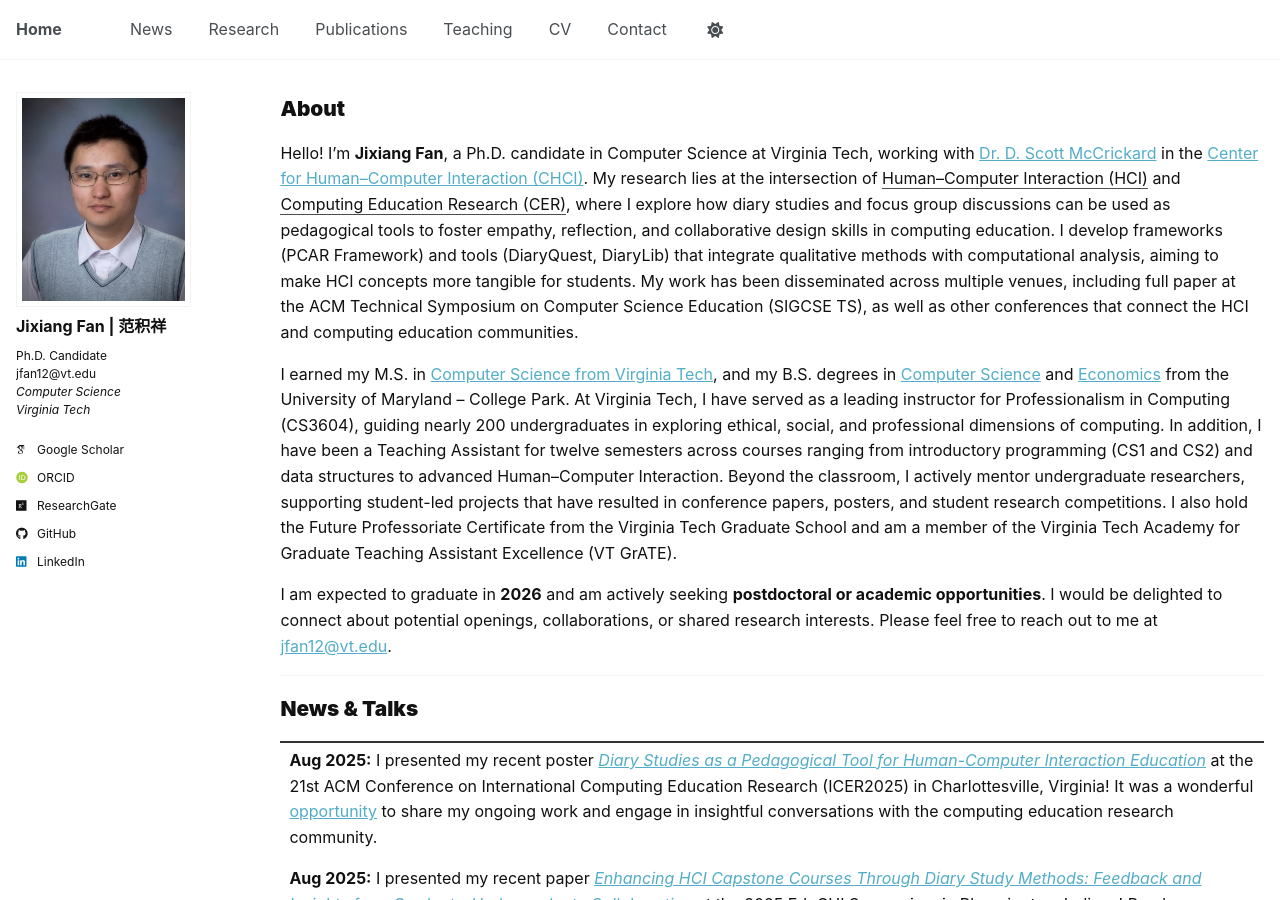
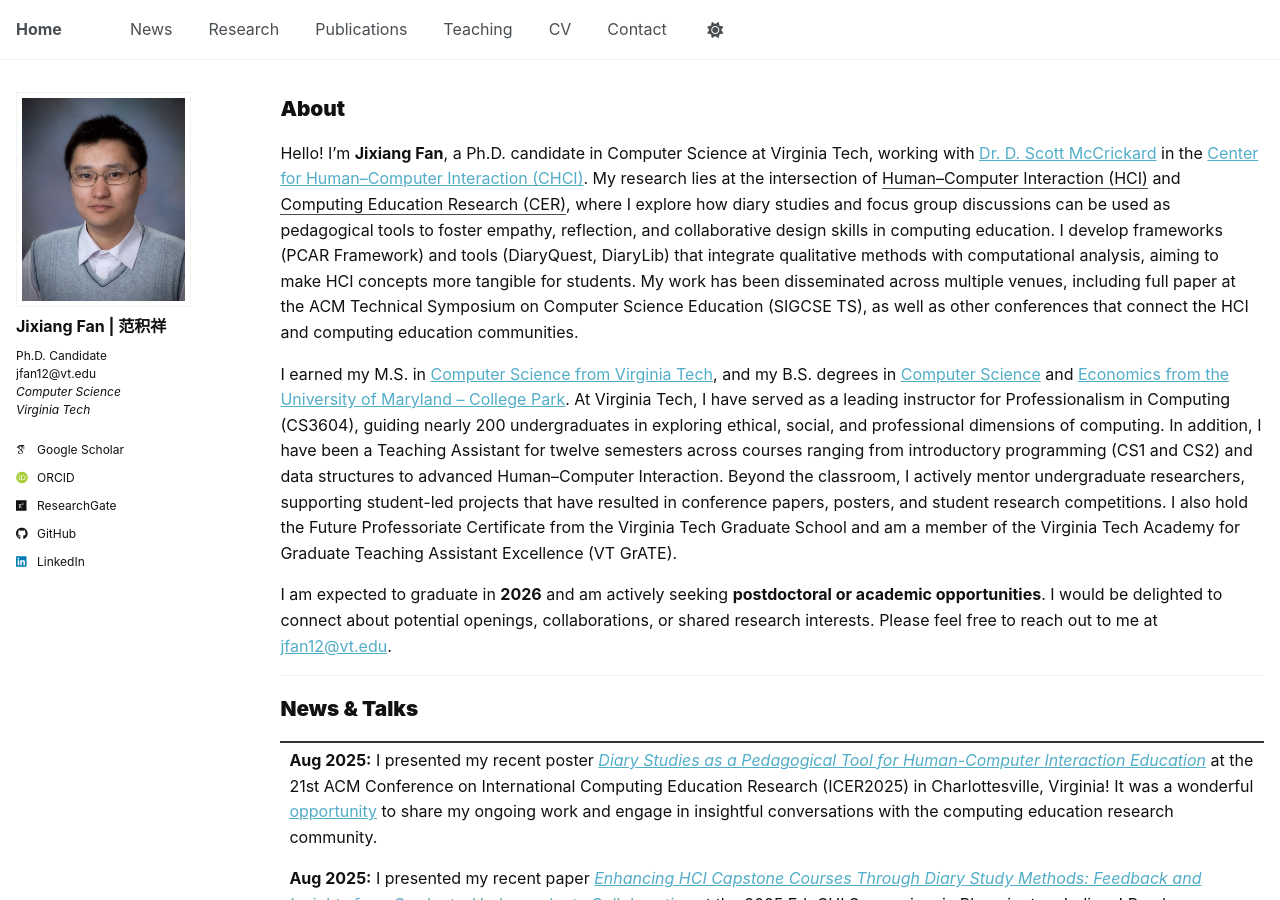
Before and after one commit to JixiangFan/web, a Jekyll site: the page built from _pages/about.md, in a window 1280 px wide and 900 px high. Built offline with Jekyll 4.4.1, drawn with Linux system fonts in a browser that asks for light colours; some web fonts are replaced.

```diff
--- a/_pages/about.md
+++ b/_pages/about.md
@@ -47,7 +47,7 @@ redirect_from:
 
 Hello! I’m **Jixiang Fan**, a Ph.D. candidate in Computer Science at Virginia Tech, working with [Dr. D. Scott McCrickard](https://people.cs.vt.edu/mccricks/) in the [Center for Human–Computer Interaction (CHCI)](https://hci.icat.vt.edu/). My research lies at the intersection of <u>Human–Computer Interaction (HCI)</u> and <u>Computing Education Research (CER)</u>, where I explore how diary studies and focus group discussions can be used as pedagogical tools to foster empathy, reflection, and collaborative design skills in computing education. I develop frameworks (PCAR Framework) and tools (DiaryQuest, DiaryLib) that integrate qualitative methods with computational analysis, aiming to make HCI concepts more tangible for students. My work has been disseminated across multiple venues, including full paper at the ACM Technical Symposium on Computer Science Education (SIGCSE TS), as well as other conferences that connect the HCI and computing education communities.
 
-I earned my M.S. in [Computer Science from Virginia Tech](https://cs.vt.edu/), and my B.S. degrees in [Computer Science](https://www.cs.umd.edu/) and [Economics](https://www.econ.umd.edu/) from the University of Maryland – College Park. At Virginia Tech, I have served as a leading instructor for Professionalism in Computing (CS3604), guiding nearly 200 undergraduates in exploring ethical, social, and professional dimensions of computing. In addition, I have been a Teaching Assistant for twelve semesters across courses ranging from introductory programming (CS1 and CS2) and data structures to advanced Human–Computer Interaction. Beyond the classroom, I actively mentor undergraduate researchers, supporting student-led projects that have resulted in conference papers, posters, and student research competitions. I also hold the Future Professoriate Certificate from the Virginia Tech Graduate School and am a member of the Virginia Tech Academy for Graduate Teaching Assistant Excellence (VT GrATE).
+I earned my M.S. in [Computer Science from Virginia Tech](https://cs.vt.edu/), and my B.S. degrees in [Computer Science](https://www.cs.umd.edu/) and [Economics from the University of Maryland – College Park](https://www.econ.umd.edu/). At Virginia Tech, I have served as a leading instructor for Professionalism in Computing (CS3604), guiding nearly 200 undergraduates in exploring ethical, social, and professional dimensions of computing. In addition, I have been a Teaching Assistant for twelve semesters across courses ranging from introductory programming (CS1 and CS2) and data structures to advanced Human–Computer Interaction. Beyond the classroom, I actively mentor undergraduate researchers, supporting student-led projects that have resulted in conference papers, posters, and student research competitions. I also hold the Future Professoriate Certificate from the Virginia Tech Graduate School and am a member of the Virginia Tech Academy for Graduate Teaching Assistant Excellence (VT GrATE).
 
 I am expected to graduate in **2026** and am actively seeking **postdoctoral or academic opportunities**. I would be delighted to connect about potential openings, collaborations, or shared research interests. Please feel free to reach out to me at [jfan12@vt.edu](mailto:jfan12@vt.edu).
 
```
